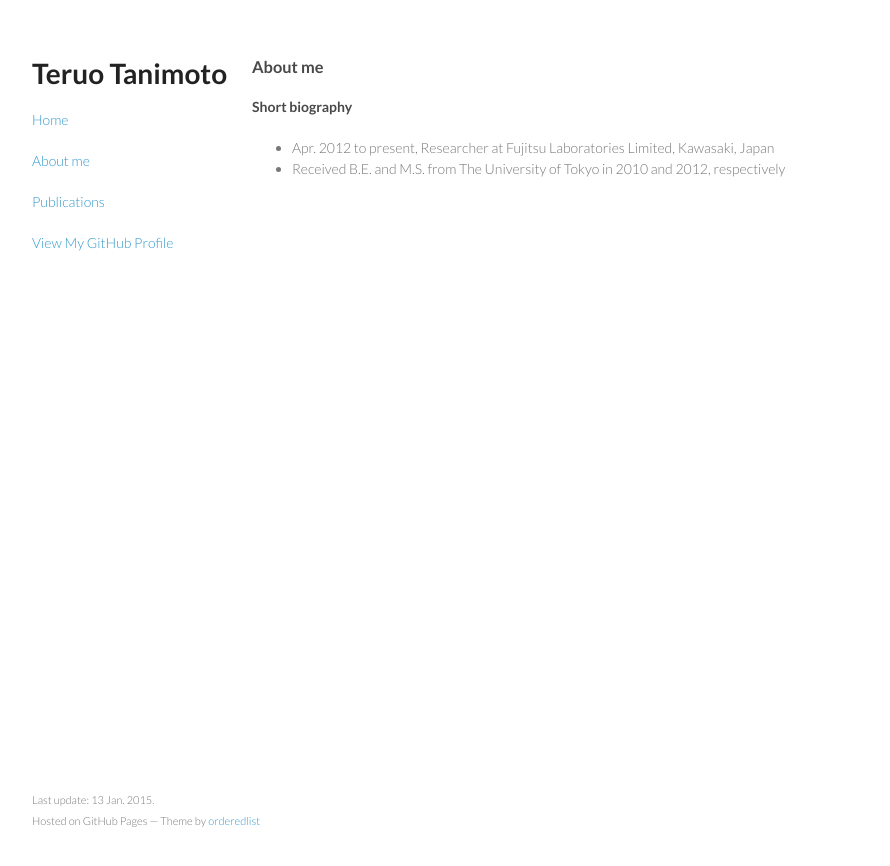
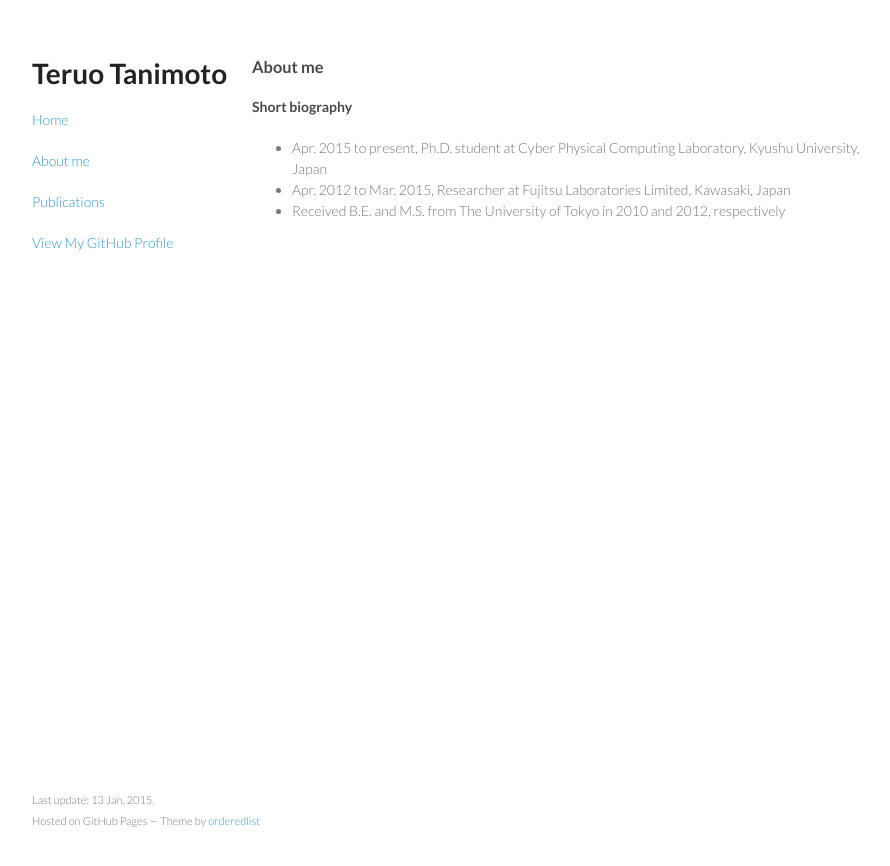
Before and after one commit to teruo41/teruo41.github.io, a Jekyll site: the page built from aboutme.md, in a window 1280 px wide. Shown: the top 866 px of the page, without its empty margins (178-1068 px from the left). Built offline with Jekyll 4.4.1, drawn with Linux system fonts in a browser that asks for light colours.

Commit message:
FLL to Ph.D. student

```diff
--- a/aboutme.md
+++ b/aboutme.md
@@ -1,10 +1,11 @@
 ---
 layout: default
-title: Publications
+title: About me
 ---
 
 ### About me
 
 #### Short biography
-+ Apr. 2012 to present, Researcher at Fujitsu Laboratories Limited, Kawasaki, Japan
++ Apr. 2015 to present, Ph.D. student at Cyber Physical Computing Laboratory, Kyushu University, Japan
++ Apr. 2012 to Mar. 2015, Researcher at Fujitsu Laboratories Limited, Kawasaki, Japan
 + Received B.E. and M.S. from The University of Tokyo in 2010 and 2012, respectively
```
Also changed, not shown: index.md (+5 -2 lines).
